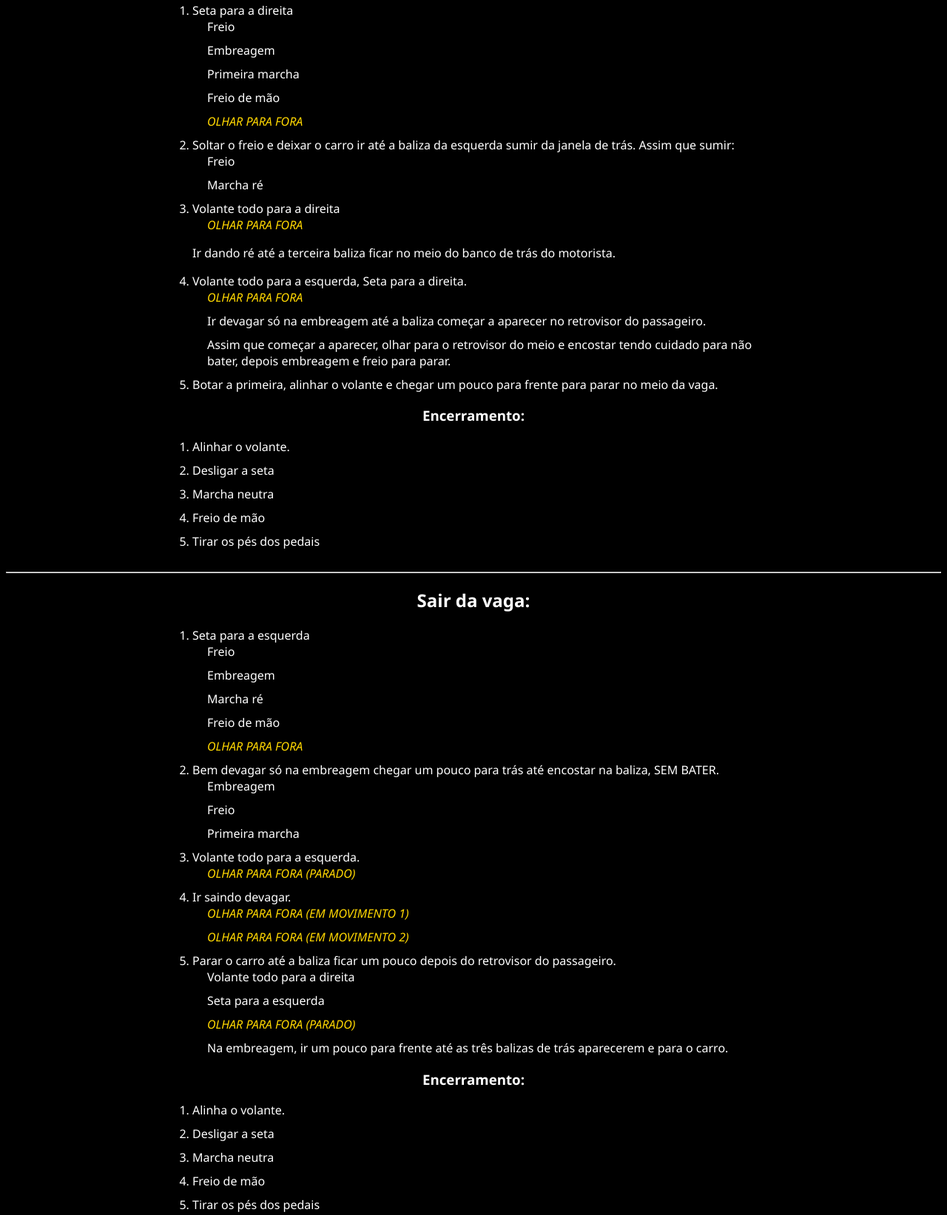
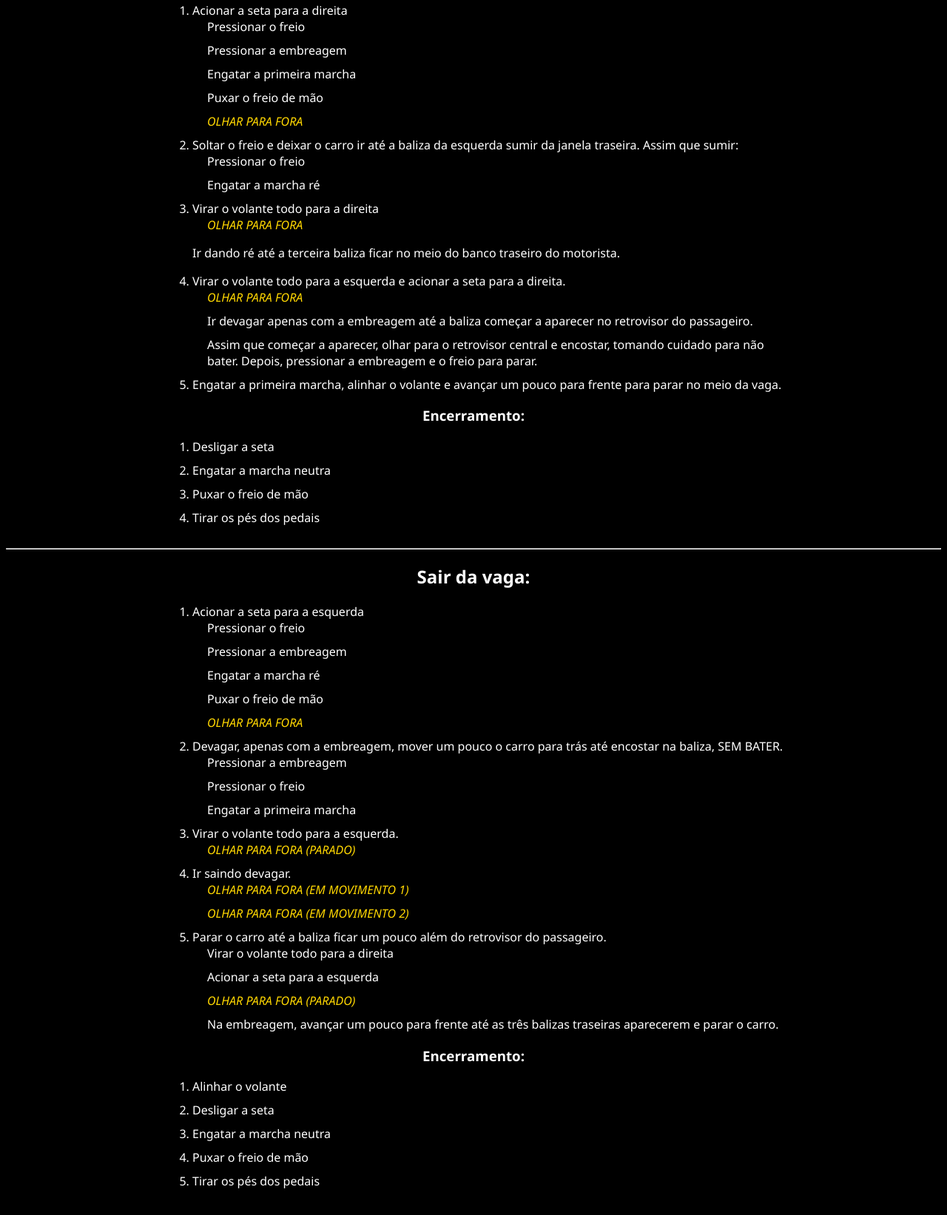
Before and after one commit to maicongaldino/estacionamento-pwa, a plain HTML site: page index.html in a window 1280 px wide. Shown: the part 158-1801 px from the top of the page at 74% size. Drawn offline with Linux system fonts and the light colour scheme.

Commit message:
feat - Melhorando o texto

```diff
--- a/index.html
+++ b/index.html
@@ -36,7 +36,7 @@
 
         em {
             font-style: italic;
-            color: #FFD700; /* cor ouro */
+            color: #FFD700;
         }
 
         .encerramento {
@@ -57,44 +57,43 @@
 
     <h2>Entrar na vaga:</h2>
     <ol>
-        <li>Seta para a direita
+        <li>Acionar a seta para a direita
             <ul class="nested-list">
-                <li>Freio</li>
-                <li>Embreagem</li>
-                <li>Primeira marcha</li>
-                <li>Freio de mão</li>
+                <li>Pressionar o freio</li>
+                <li>Pressionar a embreagem</li>
+                <li>Engatar a primeira marcha</li>
+                <li>Puxar o freio de mão</li>
                 <li><em>OLHAR PARA FORA</em></li>
             </ul>
         </li>
-        <li>Soltar o freio e deixar o carro ir até a baliza da esquerda sumir da janela de trás. Assim que sumir:
+        <li>Soltar o freio e deixar o carro ir até a baliza da esquerda sumir da janela traseira. Assim que sumir:
             <ul class="nested-list">
-                <li>Freio</li>
-                <li>Marcha ré</li>
+                <li>Pressionar o freio</li>
+                <li>Engatar a marcha ré</li>
             </ul>
         </li>
-        <li>Volante todo para a direita
+        <li>Virar o volante todo para a direita
             <ul class="nested-list">
                 <li><em>OLHAR PARA FORA</em></li>
             </ul>
-            <p>Ir dando ré até a terceira baliza ficar no meio do banco de trás do motorista.</p>
+            <p>Ir dando ré até a terceira baliza ficar no meio do banco traseiro do motorista.</p>
         </li>
-        <li>Volante todo para a esquerda, Seta para a direita.
+        <li>Virar o volante todo para a esquerda e acionar a seta para a direita.
             <ul class="nested-list">
                 <li><em>OLHAR PARA FORA</em></li>
-                <li>Ir devagar só na embreagem até a baliza começar a aparecer no retrovisor do passageiro.</li>
-                <li>Assim que começar a aparecer, olhar para o retrovisor do meio e encostar tendo cuidado para não bater, depois embreagem e freio para parar.</li>
+                <li>Ir devagar apenas com a embreagem até a baliza começar a aparecer no retrovisor do passageiro.</li>
+                <li>Assim que começar a aparecer, olhar para o retrovisor central e encostar, tomando cuidado para não bater. Depois, pressionar a embreagem e o freio para parar.</li>
             </ul>
         </li>
-        <li>Botar a primeira, alinhar o volante e chegar um pouco para frente para parar no meio da vaga.</li>
+        <li>Engatar a primeira marcha, alinhar o volante e avançar um pouco para frente para parar no meio da vaga.</li>
     </ol>
 
     <div class="encerramento">
         <h3>Encerramento:</h3>
         <ol>
-            <li>Alinhar o volante.</li>
             <li>Desligar a seta</li>
-            <li>Marcha neutra</li>
-            <li>Freio de mão</li>
+            <li>Engatar a marcha neutra</li>
+            <li>Puxar o freio de mão</li>
             <li>Tirar os pés dos pedais</li>
         </ol>
     </div>
@@ -103,23 +102,23 @@
 
     <h2>Sair da vaga:</h2>
     <ol>
-        <li>Seta para a esquerda
+        <li>Acionar a seta para a esquerda
             <ul class="nested-list">
-                <li>Freio</li>
-                <li>Embreagem</li>
-                <li>Marcha ré</li>
-                <li>Freio de mão</li>
+                <li>Pressionar o freio</li>
+                <li>Pressionar a embreagem</li>
+                <li>Engatar a marcha ré</li>
+                <li>Puxar o freio de mão</li>
                 <li><em>OLHAR PARA FORA</em></li>
             </ul>
         </li>
-        <li>Bem devagar só na embreagem chegar um pouco para trás até encostar na baliza, SEM BATER.
+        <li>Devagar, apenas com a embreagem, mover um pouco o carro para trás até encostar na baliza, SEM BATER.
             <ul class="nested-list">
-                <li>Embreagem</li>
-                <li>Freio</li>
-                <li>Primeira marcha</li>
+                <li>Pressionar a embreagem</li>
+                <li>Pressionar o freio</li>
+                <li>Engatar a primeira marcha</li>
             </ul>
         </li>
-        <li>Volante todo para a esquerda.
+        <li>Virar o volante todo para a esquerda.
             <ul class="nested-list">
                 <li><em>OLHAR PARA FORA (PARADO)</em></li>
             </ul>
@@ -130,12 +129,12 @@
                 <li><em>OLHAR PARA FORA (EM MOVIMENTO 2)</em></li>
             </ul>
         </li>
-        <li>Parar o carro até a baliza ficar um pouco depois do retrovisor do passageiro.
+        <li>Parar o carro até a baliza ficar um pouco além do retrovisor do passageiro.
             <ul class="nested-list">
-                <li>Volante todo para a direita</li>
-                <li>Seta para a esquerda</li>
+                <li>Virar o volante todo para a direita</li>
+                <li>Acionar a seta para a esquerda</li>
                 <li><em>OLHAR PARA FORA (PARADO)</em></li>
-                <li>Na embreagem, ir um pouco para frente até as três balizas de trás aparecerem e para o carro.</li>
+                <li>Na embreagem, avançar um pouco para frente até as três balizas traseiras aparecerem e parar o carro.</li>
             </ul>
         </li>
     </ol>
@@ -143,10 +142,10 @@
     <div class="encerramento">
         <h3>Encerramento:</h3>
         <ol>
-            <li>Alinha o volante.</li>
+            <li>Alinhar o volante</li>
             <li>Desligar a seta</li>
-            <li>Marcha neutra</li>
-            <li>Freio de mão</li>
+            <li>Engatar a marcha neutra</li>
+            <li>Puxar o freio de mão</li>
             <li>Tirar os pés dos pedais</li>
         </ol>
     </div>
```
